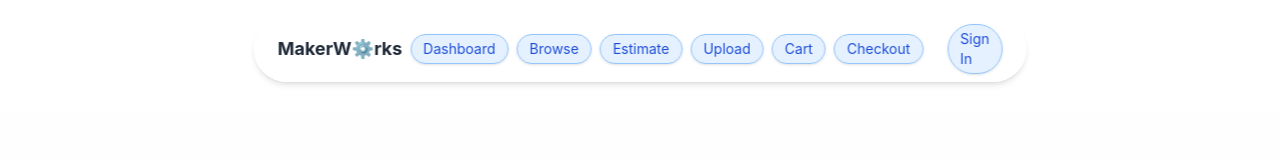
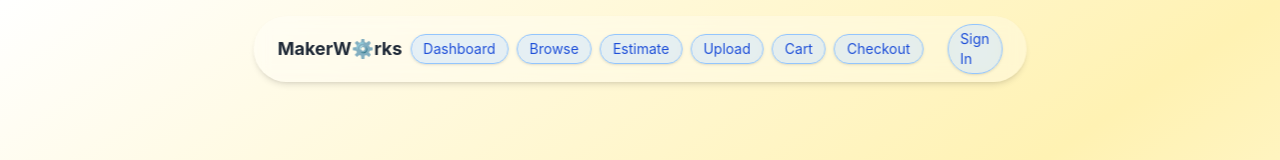
Before and after one commit to schartrand77/makerworks-frontend, a React (Vite) app: page /auth/signin in a window 1280 px wide. Shown: the top 160 px of the page. Built offline with nearby package versions, Linux system fonts and the light colour scheme; no server answers.

Commit message:
🚀 Replace entire repo with latest local version

```diff
--- a/src/App.tsx
+++ b/src/App.tsx
@@ -1,59 +1,74 @@
 // src/App.tsx
-import { useEffect } from 'react'
-import { useSessionRefresh } from '@/hooks/useSessionRefresh'
-import GlassNavbar from '@/components/ui/GlassNavbar'
-import RoutesRenderer from '@/routes'
-import { useAuthStore } from '@/store/useAuthStore'
+import { useEffect, useState } from 'react';
+import { useSessionRefresh } from '@/hooks/useSessionRefresh';
+import GlassNavbar from '@/components/ui/GlassNavbar';
+import RoutesRenderer from '@/routes';
+import { useAuthStore } from '@/store/useAuthStore';
 
 function AppContent() {
   return (
     <div className="pt-16">
       <RoutesRenderer />
     </div>
-  )
+  );
 }
 
 export default function App() {
-  const token = useAuthStore((s) => s.token)
-  const { setUser, fetchUser, setResolved, resolved } = useAuthStore.getState()
-  useSessionRefresh()
+  const token = useAuthStore((s) => s.token);
+  const { setUser, fetchUser, setResolved, resolved } = useAuthStore.getState();
+  useSessionRefresh();
+
+  const [isDark, setIsDark] = useState(document.documentElement.classList.contains('dark'));
 
   useEffect(() => {
-    let mounted = true
+    // Watch for theme changes (ThemeSection toggles .dark on <html>)
+    const observer = new MutationObserver(() => {
+      setIsDark(document.documentElement.classList.contains('dark'));
+    });
+    observer.observe(document.documentElement, { attributes: true, attributeFilter: ['class'] });
+    return () => observer.disconnect();
+  }, []);
+
+  useEffect(() => {
+    let mounted = true;
 
     const runAuthFetch = async () => {
       try {
-        const u = await fetchUser(true)
+        const u = await fetchUser(true);
         if (!u && mounted) {
-          console.warn('[App.tsx] 🚫 No user returned from fetchUser')
-          typeof setUser === 'function' && setUser(null)
+          console.warn('[App.tsx] 🚫 No user returned from fetchUser');
+          typeof setUser === 'function' && setUser(null);
         } else if (u) {
-          console.info('[App.tsx] ✅ User fetched successfully:', u)
+          console.info('[App.tsx] ✅ User fetched successfully:', u);
         }
       } catch (err) {
-        console.error('[App.tsx] ❌ Error in fetchUser:', err)
+        console.error('[App.tsx] ❌ Error in fetchUser:', err);
         if (mounted && typeof setUser === 'function') {
-          setUser(null)
+          setUser(null);
         }
       } finally {
         if (mounted && typeof setResolved === 'function' && !resolved) {
-          // ✅ Mark resolved after first fetch attempt to prevent landing/signin loops
-          setResolved(true)
+          setResolved(true);
         }
       }
-    }
+    };
 
-    runAuthFetch()
-
+    runAuthFetch();
     return () => {
-      mounted = false
-    }
-  }, [token])
+      mounted = false;
+    };
+  }, [token]);
 
   return (
-    <>
+    <div
+      className={`min-h-screen transition-colors duration-500 ${
+        isDark
+          ? 'bg-gradient-to-br from-black via-[#0D0D1A] via-[#1A0D2E] via-[#1E1E4F] via-[#2A2A5C] via-[#3A3A6E] via-[#4B4B7F] via-[#5C5C8F] via-[#6E6E9F] to-gray-800 text-white'
+          : 'bg-gradient-to-br from-white via-[#FFE6F0] via-[#FFD6CC] via-[#FFE0B3] via-[#FFF2B3] via-[#E6FFCC] via-[#CCFFE6] via-[#D6F5FF] via-[#E6E6FF] to-[#FFFDF7] text-gray-900'
+      }`}
+    >
       <GlassNavbar />
       <AppContent />
-    </>
-  )
+    </div>
+  );
 }
--- a/src/components/layout/PageLayout.tsx
+++ b/src/components/layout/PageLayout.tsx
@@ -68,7 +68,7 @@ export default function PageLayout({
       : 'max-w-xl';
 
   return (
-    <div className="w-full min-h-screen flex flex-col bg-gradient-to-b from-white/80 to-zinc-100 dark:from-zinc-900/90 dark:to-zinc-950 text-zinc-900 dark:text-white">
+    <div className="w-full min-h-screen flex flex-col text-zinc-900 dark:text-white">
       <div
         className="w-full flex-1 px-4 py-8 flex justify-center items-center"
         aria-describedby={description ? `${id}-description` : undefined}
--- a/src/index.css
+++ b/src/index.css
@@ -2,14 +2,28 @@
 @tailwind components;
 @tailwind utilities;
 
-/* Optional: custom layer extensions if needed */
-/*
+/* 🌌 Global Gradient Backgrounds */
 @layer base {
   body {
-    @apply bg-white text-black dark:bg-zinc-900 dark:text-white;
+    @apply min-h-screen transition-colors duration-500;
+  }
+
+  /* 🌙 Dark Theme Gradient (Purple/Blue/Black/Grey) */
+  body.dark {
+    @apply bg-gradient-to-br from-black
+           via-[#0D0D1A] via-[#1A0D2E] via-[#1E1E4F] via-[#2A2A5C]
+           via-[#3A3A6E] via-[#4B4B7F] via-[#5C5C8F] via-[#6E6E9F]
+           to-gray-800 text-white;
+  }
+
+  /* ☀️ Light Theme Gradient (White/Pink/Orange/Light Green) */
+  body:not(.dark) {
+    @apply bg-gradient-to-br from-white
+           via-[#FFE6F0] via-[#FFD6CC] via-[#FFE0B3] via-[#FFF2B3]
+           via-[#E6FFCC] via-[#CCFFE6] via-[#D6F5FF] via-[#E6E6FF]
+           to-[#FFFDF7] text-gray-900;
   }
 }
-*/
 
 @layer components {
   .glass-input {
--- a/src/pages/Browse.tsx
+++ b/src/pages/Browse.tsx
@@ -139,12 +139,12 @@ const Browse: React.FC = () => {
           placeholder="Search models…"
           value={query}
           onChange={(e) => setQuery(e.target.value)}
-          className="w-full sm:w-1/2 rounded-full px-4 py-2 backdrop-blur bg-white/20 dark:bg-black/20 border border-white/30 text-sm shadow placeholder:text-zinc-400 focus:outline-none"
+          className="w-full sm:w-1/2 rounded-full px-4 py-2 glass-card border text-sm shadow placeholder:text-zinc-400 focus:outline-none"
         />
         <select
           value={source}
           onChange={(e) => setSource(e.target.value as typeof source)}
-          className="w-full sm:w-1/4 rounded-full px-4 py-2 backdrop-blur bg-white/20 dark:bg-black/20 border border-white/30 text-sm shadow focus:outline-none"
+          className="w-full sm:w-1/4 rounded-full px-4 py-2 glass-card border text-sm shadow focus:outline-none"
         >
           <option value="local">MakerWorks (Local)</option>
           <option disabled>—— External Links ——</option>
@@ -160,7 +160,7 @@ const Browse: React.FC = () => {
           <div className="grid sm:grid-cols-2 md:grid-cols-3 gap-6">
             {isLoading &&
               Array.from({ length: 6 }).map((_, idx) => (
-                <GlassCard key={`skeleton-${idx}`} className="glass animate-pulse">
+                <GlassCard key={`skeleton-${idx}`} className="animate-pulse">
                   <div className="space-y-3">
                     <div className="w-full h-40 bg-zinc-300/20 dark:bg-zinc-600/20 rounded-md animate-pulse" />
                     <div className="h-4 bg-zinc-300/20 dark:bg-zinc-600/20 rounded w-3/4 animate-pulse" />
@@ -179,7 +179,7 @@ const Browse: React.FC = () => {
               filteredModels.map((model) => (
                 <GlassCard
                   key={`model-${model.id}`}
-                  className="relative backdrop-blur bg-white/20 dark:bg-black/20 border border-white/20 shadow-lg glass cursor-pointer"
+                  className="relative cursor-pointer hover:scale-[1.02] transition-transform"
                   onClick={() => handleViewModel(model.id)}
                 >
                   <button
--- a/src/pages/Dashboard.tsx
+++ b/src/pages/Dashboard.tsx
@@ -54,7 +54,7 @@ const Dashboard: React.FC = () => {
         <div className="grid gap-6 sm:grid-cols-1 md:grid-cols-2 lg:grid-cols-3">
           <UserDashboardCard />
 
-          <div className="p-4 rounded-xl bg-white/60 dark:bg-zinc-800/50 shadow backdrop-blur">
+          <div className="p-4 rounded-xl glass-card shadow backdrop-blur">
             <div className="flex items-center gap-2 mb-2">
               <Upload />
               <h2 className="text-lg font-semibold">Your Recent Uploads</h2>
```
